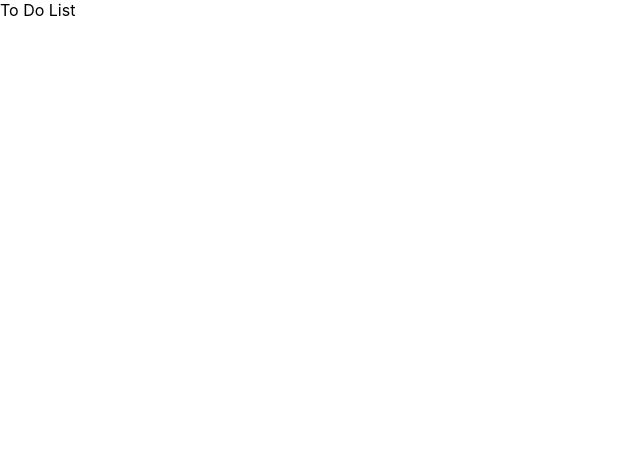
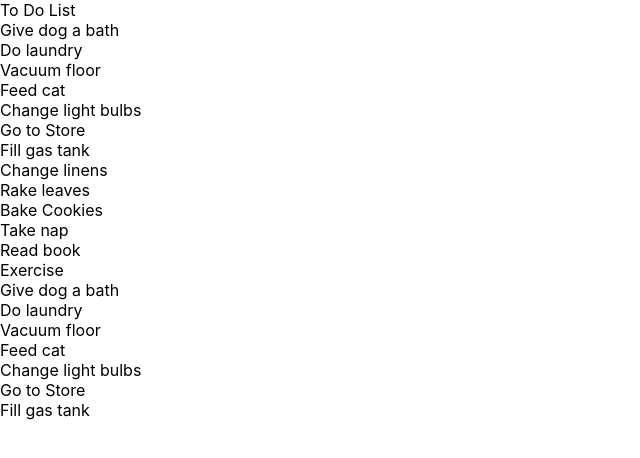
Before and after one commit to mojo-KB/udemy_react, a Next.js app in the folder typescript/: page /todolist in a window 1280 px wide. Shown: the top 458 px of the page, without its empty margins (0-640 px from the left). Built offline with nearby package versions, Linux system fonts and the light colour scheme.

Commit message:
update files

```diff
--- /dev/null
+++ b/typescript/components/TodoApp/Todo.tsx
@@ -0,0 +1,13 @@
+import React from 'react'
+
+type Props = {
+    todo: any
+}
+
+function Todo({ todo }: Props) {
+    return (
+        <div>{todo.task}</div>
+    )
+}
+
+export default Todo
--- a/typescript/components/TodoApp/TodoList.tsx
+++ b/typescript/components/TodoApp/TodoList.tsx
@@ -0,0 +1,20 @@
+import React from 'react'
+import Todo from './Todo'
+
+type Props = {
+    todoList: any
+}
+
+function TodoList({ todoList }: Props) {
+    return (
+        <div>
+            {todoList.map((todo: any) => {
+                return (
+                    <Todo todo={todo} />
+                )
+            })}
+        </div>
+    )
+}
+
+export default TodoList
--- a/typescript/components/TodoApp/index.tsx
+++ b/typescript/components/TodoApp/index.tsx
@@ -1,12 +1,19 @@
 import React from 'react'
 import Header from './Header'
+import data from '../../src/data.json'
+import { useState } from 'react'
+//components
+import TodoList from './TodoList'
 
 type Props = {}
 
 function index({ }: Props) {
+    const [todoList, setTodoList] = useState(data)
+
     return (
         <div>
             <Header />
+            <TodoList todoList={todoList} />
         </div>
     )
 }
```
